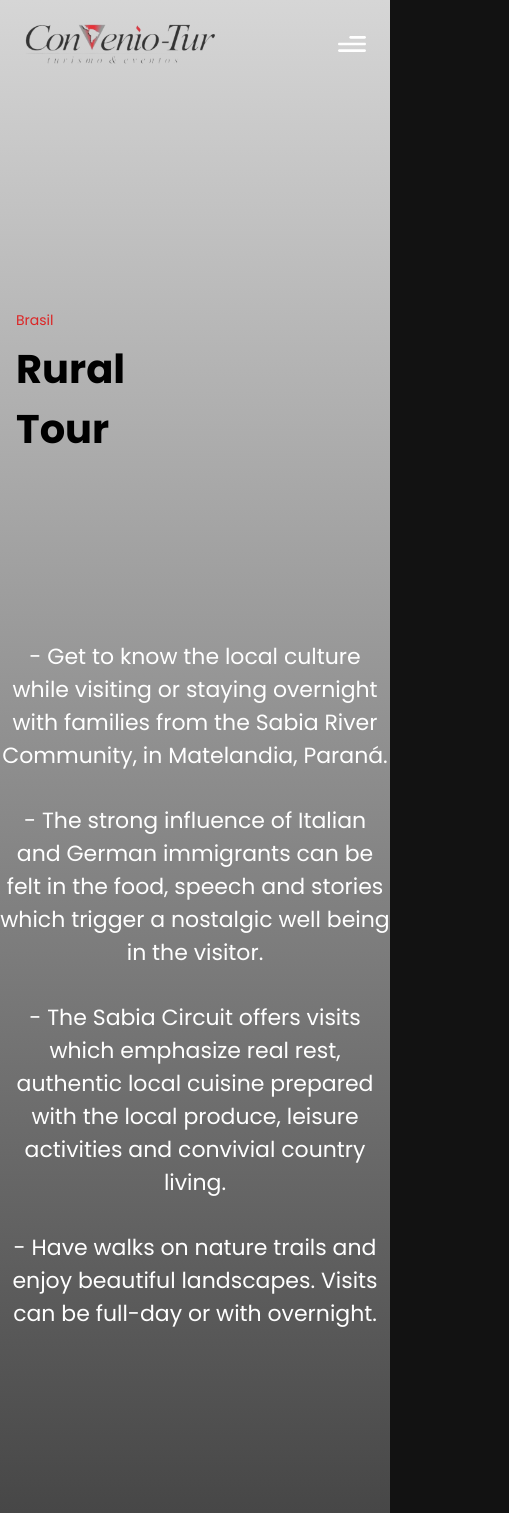
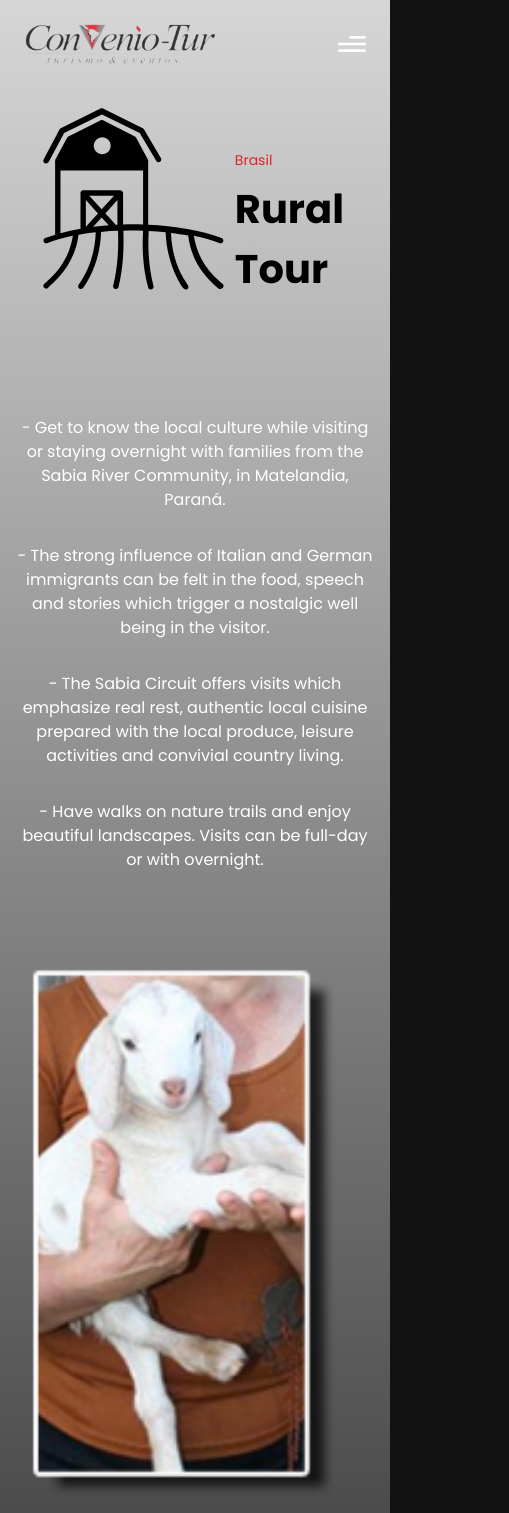
Before and after one commit to edusanttini/convenioTur, a React (Vite) app: page /rural in a window 390 px wide. Shown: the top 1513 px of the page, 509 px wide, since content can reach past the window. Built offline with nearby package versions, Linux system fonts and the light colour scheme.

Commit message:
add cassino to servicecard and new routes mobile design

```diff
--- a/src/assets/index.js
+++ b/src/assets/index.js
@@ -85,7 +85,6 @@ import portocanoas1 from "./company/portocanoas1.jpg";
 import restaurantIcon from "./company/restaurantIcon.svg";
 import teatroplazaIcon from "./company/teatroplazaIcon.svg";
 import teatroPlaza from "./company/teatroPlaza.png";
-import cassinoIcon from "./company/cassinoIcon.svg";
 import cassinoiguazu from "./company/cassinoiguazu.png";
 import brazilianbarbecueIcon from "./company/brazilianbarbecueIcon.svg";
 import brazilianBarbcue from "./company/brazilianBarbcue.png";
@@ -211,7 +210,7 @@ import damIcon from "./icons/damIcon.svg";
 import fallIcon from "./icons/fallIcon.svg";
 import gastronomyIcon from "./icons/gastronomyIcon.svg";
 import transferIcon from "./icons/transferIcon.svg";
-
+import cassinoIcon from "./icons/cassinoIcon.svg";
 
 export {
   logo,
--- a/src/components/AppProducts/BaseProduct.jsx
+++ b/src/components/AppProducts/BaseProduct.jsx
@@ -1,24 +1,19 @@
 import React, { useEffect, useState } from "react";
 import { bgGrayGradientStyle } from "../../globalColorScheme";
 import Navbar from "../Navbar";
-import { cataratas01 } from "../../assets";
-import Contact from "../Contact";
 import { motion } from 'framer-motion';
-import BlobShape2 from "../blobs/BlobShape2";
 import { TitleText, TypingTextGeneric } from "../CustomTexts";
-import { culturalTours, natureTours } from "../../constants";
+import { culturalTours, gastronomyTour, natureTours } from "../../constants";
 import FsLightbox from "fslightbox-react";
 
 const BaseProduct = ({ id }) => {
-    const allProductArrays = [culturalTours, natureTours];
+    const allProductArrays = [culturalTours, natureTours, gastronomyTour];
     const selectedProduct = allProductArrays.reduce((foundProduct, pArray) => {
         if (!foundProduct) {
-            //product.title
             return pArray.find(tour => tour.id === id)
         }
         return foundProduct;
     }, null );
-    //const selectedProduct = culturalTours.find(tour => tour.title === 'The Jesuit Ruins of San Ignacio');
     const [lightboxController, setLightboxController] = useState({
         toggler: false,
         sourceIndex: 0
@@ -38,33 +33,31 @@ const BaseProduct = ({ id }) => {
             <div className='bg-hero-pattern bg-cover bg-no-repeat bg-center'>
                 <Navbar isMain={false}/>
             </div>
-            <div className="pt-32 relative flex items-center">
+            <div className="pt-8 lg:pt-32 relative flex items-center ml-4 mr-4">
                 <motion.div
                  className="h-96 flex pl-4">
                     <img src={selectedProduct.icon} />
                 </motion.div>
-                <motion.div className="pt-32  mx-auto pr-96">
-                    {/* product.country */}
+                <motion.div className="lg:pt-32  mx-auto lg:pr-96">
                     <TypingTextGeneric title={selectedProduct.country} colorr="text-red-600"/>
-                    {/* product.title */}
                     <TitleText title={selectedProduct.title} />
                 </motion.div>
             </div>
-            <div className="pt-32">
+            <div className="lg:pt-32">
                 {selectedProduct.points.map((point, index) => (
-                    <div className="text-[22px] text-center pb-8" key={index} >
+                    <div className="lg:text-[22px] ml-4 mr-4 text-center pb-8" key={index} >
                         - {point}
                     </div>
                 ))}
             </div>
-            <div className="justify-center pt-48 grid grid-cols-3 gap-4 pl-4 pr-4 pb-16">
+            <div className="justify-center pt-16 lg:pt-48 grid grid-cols-1 lg:grid-cols-3 gap-4 pl-4 pr-4 pb-16">
                 {selectedProduct && selectedProduct.images.map((image, index) => (
                         <img
                             key={index}
                             src={image}
                             alt={`Image ${index + 1}`}
                             onClick={() => handleImageClick(index)}
-                            className="w-full h-96 rounded-3xl"
+                            className="w-full lg:h-96 lg:rounded-3xl rounded-md"
                             style={{ cursor: 'pointer' }}
                         />
                 ))}
--- a/src/components/Carousel.jsx
+++ b/src/components/Carousel.jsx
@@ -24,9 +24,7 @@ const Carousel = ({ride}) => {
         >
         <Slider {...settings}>
             {ride.images.map((img, index) => (
-              <div>
-                <img src={img} className='rounded-lg max-h-screen'/>
-              </div>
+              <img src={img} className='rounded-lg h-100' key={index}/>
             ))}
         </Slider>
     </motion.div>
--- a/src/constants/index.js
+++ b/src/constants/index.js
@@ -31,7 +31,6 @@ import { panoramicheliIcon } from "../assets";
 import { birdparkicon } from "../assets";
 import { birdpark2 } from "../assets";
 import { grandadv1 } from "../assets";
-import { cataratasArg } from "../assets";
 import { cataratas1 } from "../assets";
 import {
   carrent,
@@ -55,7 +54,8 @@ import {
   sportFishingIcon, sportFishing1,
   bordersIcon, borders1,
   ruralTourIcon, ruralTour1, ruralTour2, ruralTour3,
-  pyIcon, py1, py2, py3
+  pyIcon, py1, py2, py3,
+  cataratasArg
 } from "../assets";
 import { useTranslation } from "react-i18next";
 
@@ -190,6 +190,12 @@ const services = () => {
       icon: bordersIcon,
       img: borders1,
       url: "borders",
+    },
+    {
+      title: t('arg_cassino_title'),
+      icon: cassinoIcon,
+      img: cassinoiguazu,
+      url: "cassino",
     },
     {
       title: t('br_rural_title'),
@@ -519,6 +525,7 @@ const gastronomyTour = [
     ]
   },
   {
+    id: "cassino",
     title: "Cassino Iguazú in Argentina",
     country: "Argentina",
     icon: cassinoIcon,
@@ -1137,7 +1144,7 @@ const argentinaRides = () => {
       title: t('arg_falls_title'),
       countryKey: "arg",
       country: t('arg'),
-      icon: cataratas01,
+      icon: cataratasArg,
       iconBg: "#E6DEDD",
       duration: `7 ${t('hours')}`,
       points: [
@@ -1148,7 +1155,7 @@ const argentinaRides = () => {
         t('arg_falls_t5'),
       ],
       images: [
-        cataratas1
+        cataratasArg, devilsthoat4, devilsthroat, devilsthroat1, devilsthroat2, devilsthroat3
       ]
     },
     {
--- a/src/index.css
+++ b/src/index.css
@@ -355,3 +355,7 @@ body {
 .custom-width {
   width: 76rem;
 }
+
+.h-100 {
+  height: 36rem;
+}
--- a/src/main.jsx
+++ b/src/main.jsx
@@ -43,6 +43,7 @@ export default function Main() {
           <Route path="/fishing" element={<BaseProduct id="fishing"/>}/>
           <Route path="/borders" element={<BaseProduct id="borders"/>}/>
           <Route path="/rural" element={<BaseProduct id="rural"/>}/>
+          <Route path="/cassino" element={<BaseProduct id="cassino"/>}/>
         </Routes>
       </BrowserRouter>
     </React.StrictMode>
```
Also changed, not shown: src/assets/company/cataratasArg.png (deleted), src/assets/icons/cassinoIcon.svg (added).
